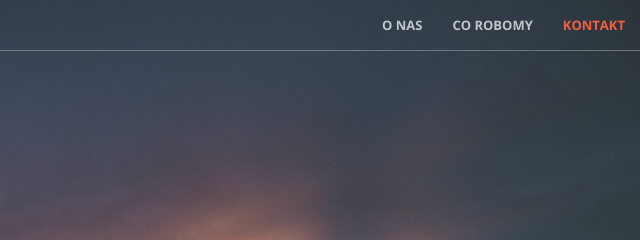
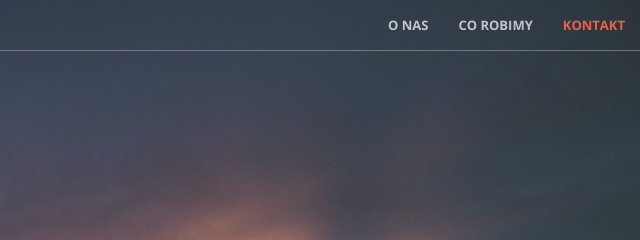
Before and after one commit to anatol-karlinski/Work-in-progress, a plain HTML site: page index.html in a window 1280 px wide. Shown: the top 240 px of the page, 640-1280 px from the left. Drawn offline with nearby package versions, Linux system fonts and the light colour scheme.

Commit message:
Update index.html

```diff
--- a/index.html
+++ b/index.html
@@ -56,7 +56,7 @@
                         <a class="page-scroll" href="#about">O nas</a>
                     </li>
                     <li>
-                        <a class="page-scroll" href="#services">co robomy</a>
+                        <a class="page-scroll" href="#services">co robimy</a>
                     </li>
                     <!--
                     <li>
```
